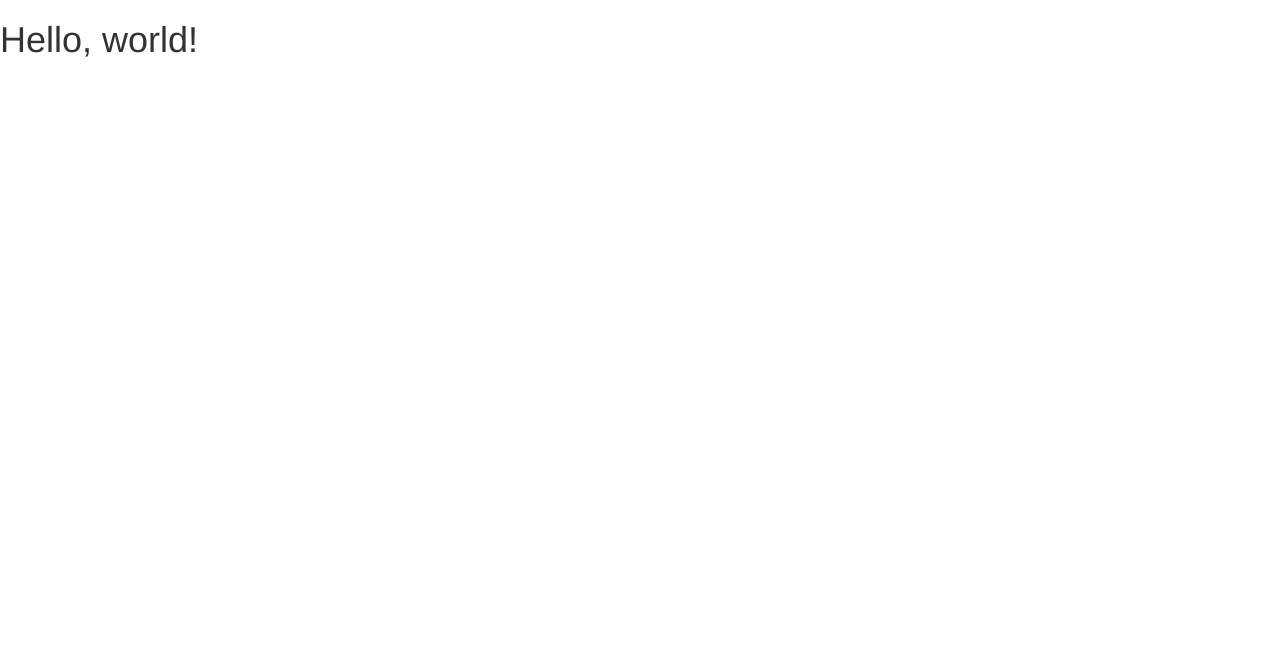
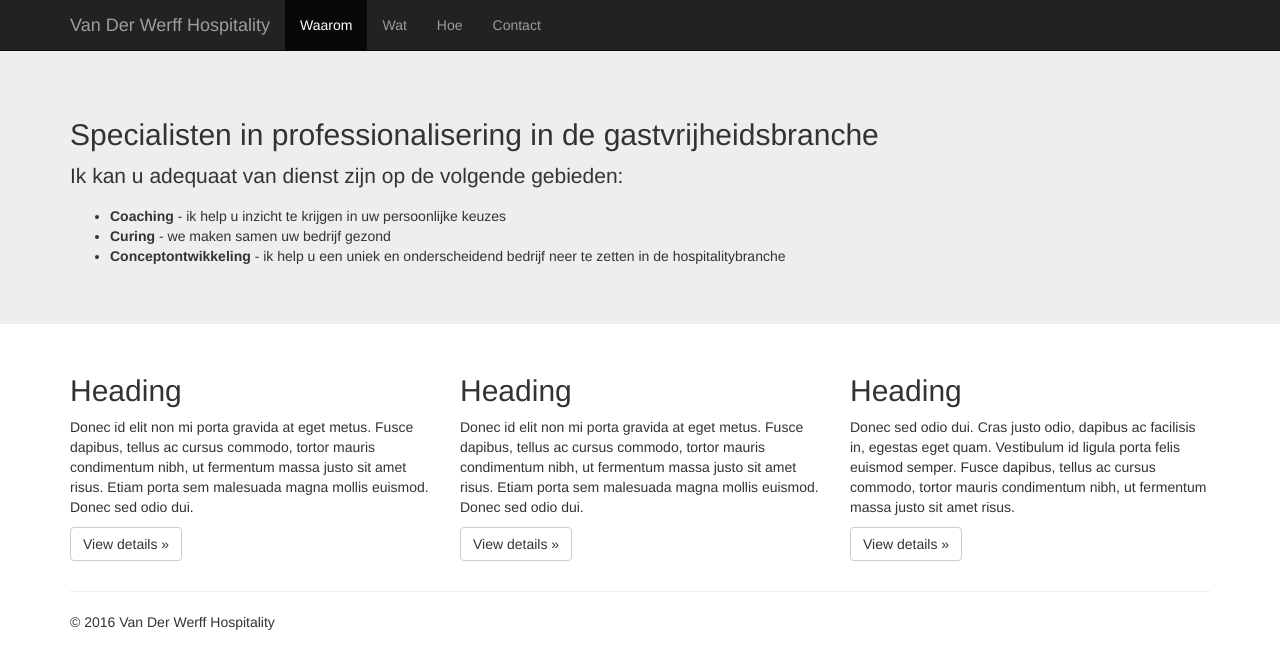
Before and after one commit to robi022/robi022.github.io, a plain HTML site: page index.html in a window 1280 px wide. Drawn offline with nearby package versions, Linux system fonts and the light colour scheme; files that its build step writes are made by us from their sources.

Commit message:
First page layout

```diff
--- /dev/null
+++ b/css/jumbotron.css
@@ -0,0 +1,5 @@
+/* Move down content because we have a fixed navbar that is 50px tall */
+body {
+  padding-top: 50px;
+  padding-bottom: 20px;
+}
--- a/index.html
+++ b/index.html
@@ -5,10 +5,13 @@
     <meta http-equiv="X-UA-Compatible" content="IE=edge">
     <meta name="viewport" content="width=device-width, initial-scale=1">
     <!-- The above 3 meta tags *must* come first in the head; any other head content must come *after* these tags -->
-    <title>Bootstrap 101 Template</title>
+    <title>Van der Werff Hospitality</title>
 
     <!-- Bootstrap -->
     <link href="css/bootstrap.min.css" rel="stylesheet">
+
+	<!-- Custom stylesheets -->
+	<link href="css/jumbotron.min.css" rel="stylesheet">
 
     <!-- HTML5 shim and Respond.js for IE8 support of HTML5 elements and media queries -->
     <!-- WARNING: Respond.js doesn't work if you view the page via file:// -->
@@ -18,7 +21,69 @@
     <![endif]-->
   </head>
   <body>
-    <h1>Hello, world!</h1>
+
+    <nav class="navbar navbar-inverse navbar-fixed-top">
+      <div class="container">
+        <div class="navbar-header">
+          <button type="button" class="navbar-toggle collapsed" data-toggle="collapse" data-target="#navbar" aria-expanded="false" aria-controls="navbar">
+            <span class="sr-only">Toggle navigation</span>
+            <span class="icon-bar"></span>
+            <span class="icon-bar"></span>
+            <span class="icon-bar"></span>
+          </button>
+          <a class="navbar-brand" href="index.html">Van Der Werff Hospitality</a>
+        </div>
+        <div id="navbar" class="navbar-collapse collapse">
+			<ul class="nav navbar-nav">
+				<li role="presentation" class="active"><a href="waarom.html">Waarom</a></li>
+				<li role="presentation"><a href="wat.html">Wat</a></li>
+				<li role="presentation"><a href="hoe.html">Hoe</a></li>
+				<li role="presentation"><a href="contact.html">Contact</a></li>
+
+			</ul>
+        </div><!--/.navbar-collapse -->
+      </div>
+    </nav>
+
+    <!-- Main jumbotron for a primary marketing message or call to action -->
+    <div class="jumbotron">
+      <div class="container">
+        <h2>Specialisten in professionalisering in de gastvrijheidsbranche</h2>
+        <p>Ik kan u adequaat van dienst zijn op de volgende gebieden:</p>
+		<ul>
+			<li><strong>Coaching</strong> - ik help u inzicht te krijgen in uw persoonlijke keuzes</li>
+			<li><strong>Curing</strong> - we maken samen uw bedrijf gezond</li>
+			<li><strong>Conceptontwikkeling</strong> - ik help u een uniek en onderscheidend bedrijf neer te zetten in de hospitalitybranche</li>
+		</ul>
+      </div>
+    </div>
+
+    <div class="container">
+      <!-- Example row of columns -->
+      <div class="row">
+        <div class="col-md-4">
+          <h2>Heading</h2>
+          <p>Donec id elit non mi porta gravida at eget metus. Fusce dapibus, tellus ac cursus commodo, tortor mauris condimentum nibh, ut fermentum massa justo sit amet risus. Etiam porta sem malesuada magna mollis euismod. Donec sed odio dui. </p>
+          <p><a class="btn btn-default" href="#" role="button">View details &raquo;</a></p>
+        </div>
+        <div class="col-md-4">
+          <h2>Heading</h2>
+          <p>Donec id elit non mi porta gravida at eget metus. Fusce dapibus, tellus ac cursus commodo, tortor mauris condimentum nibh, ut fermentum massa justo sit amet risus. Etiam porta sem malesuada magna mollis euismod. Donec sed odio dui. </p>
+          <p><a class="btn btn-default" href="#" role="button">View details &raquo;</a></p>
+       </div>
+        <div class="col-md-4">
+          <h2>Heading</h2>
+          <p>Donec sed odio dui. Cras justo odio, dapibus ac facilisis in, egestas eget quam. Vestibulum id ligula porta felis euismod semper. Fusce dapibus, tellus ac cursus commodo, tortor mauris condimentum nibh, ut fermentum massa justo sit amet risus.</p>
+          <p><a class="btn btn-default" href="#" role="button">View details &raquo;</a></p>
+        </div>
+      </div>
+
+      <hr>
+
+      <footer>
+        <p>&copy; 2016 Van Der Werff Hospitality</p>
+      </footer>
+    </div> <!-- /container -->
 
     <!-- jQuery (necessary for Bootstrap's JavaScript plugins) -->
     <script src="https://ajax.googleapis.com/ajax/libs/jquery/1.11.3/jquery.min.js"></script>
```
